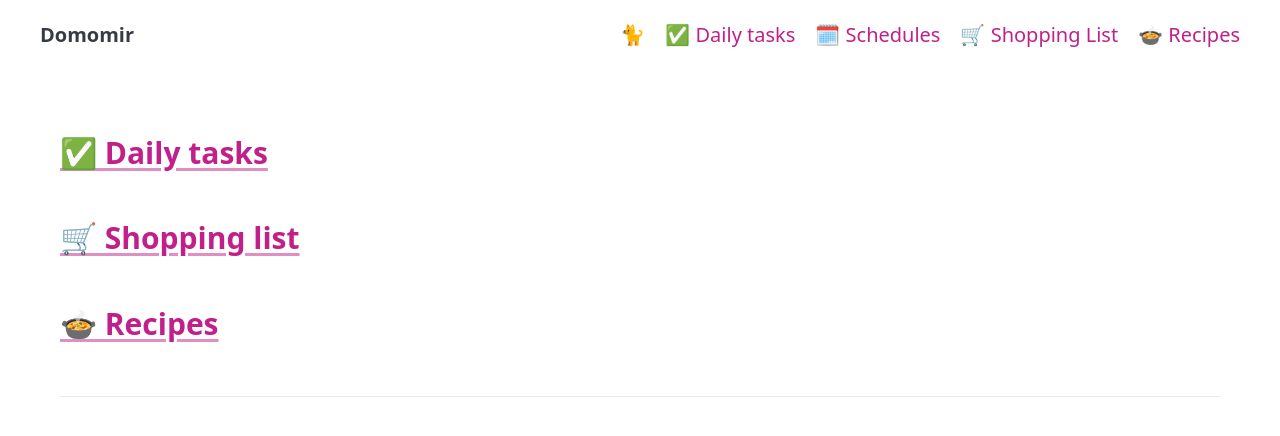
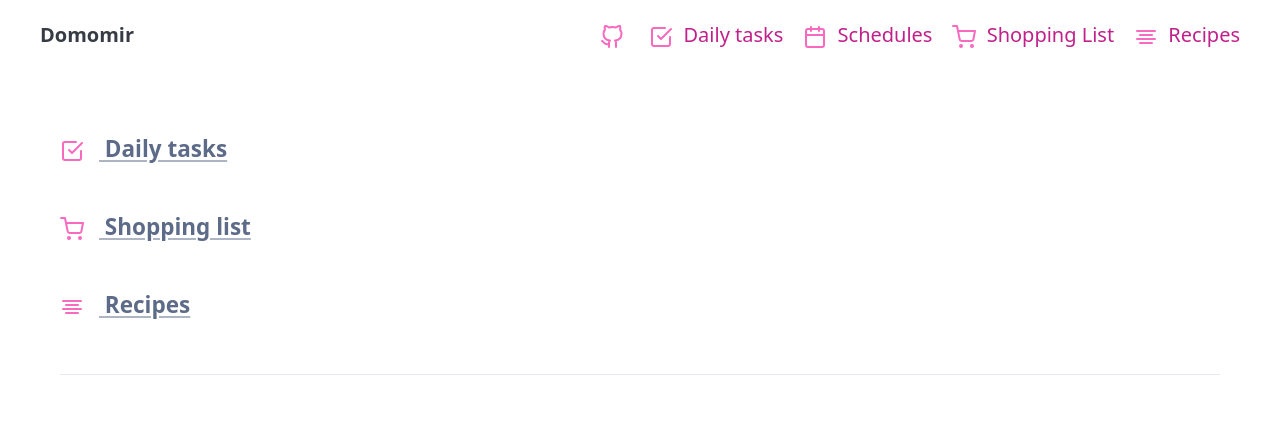
Before and after one commit to jkawczynski/domomirv2, a FastAPI app: page / in a window 1280 px wide. Shown: the top 436 px of the page. Run offline with FastAPI, Linux system fonts and the light colour scheme; some libraries are stand-ins or nearby versions.

Commit message:
menu icons

```diff
--- a/app/dashboard/models.py
+++ b/app/dashboard/models.py
@@ -4,7 +4,7 @@ from pydantic import BaseModel
 class AppRoute(BaseModel):
     name: str
     path: str
-    emoji_icon: str
+    icon: str
 
 
 class ExternalAppRoute(BaseModel):
--- a/app/dashboard/routes.py
+++ b/app/dashboard/routes.py
@@ -12,9 +12,9 @@ settings = get_settings()
 router = APIRouter()
 
 apps: list[models.AppRoute] = [
-    models.AppRoute(name="Daily tasks", path="/tasks", emoji_icon="✅"),
-    models.AppRoute(name="Shopping list", path="/shopping", emoji_icon="🛒"),
-    models.AppRoute(name="Recipes", path="/recipes", emoji_icon="🍲"),
+    models.AppRoute(name="Daily tasks", path="/tasks", icon="check-square"),
+    models.AppRoute(name="Shopping list", path="/shopping", icon="shopping-cart"),
+    models.AppRoute(name="Recipes", path="/recipes", icon="align-center"),
 ]
 
 
--- a/app/static/css/app.css
+++ b/app/static/css/app.css
@@ -96,3 +96,13 @@
 .dashboard-item {
   padding: 15px 0 15px 0;
 }
+
+.dashboard-item-icon {
+  padding-right: 15px;
+  padding-botton: 4px;
+}
+
+.menu-item-icon {
+  padding-right: 5px;
+  padding-botton: 4px;
+}
--- a/app/templates/common/_base.html
+++ b/app/templates/common/_base.html
@@ -38,7 +38,10 @@
                            hx-target="#content-container"
                            hx-swap="innerHTML"
                            hx-indicator="#loading"
-                           hx-push-url="true">🐈</a>
+                           hx-push-url="true">
+                            <img class="menu-item-icon"
+                                 src="{{ url_for('static', path='svg/github.svg') }}" />
+                        </a>
                     </li>
                     <li class="item">
                         <a href="/tasks"
@@ -46,7 +49,10 @@
                            hx-target="#content-container"
                            hx-swap="innerHTML"
                            hx-indicator="#loading"
-                           hx-push-url="true">✅ <span class="menu-item-name">Daily tasks</span></a>
+                           hx-push-url="true">
+                            <img class="menu-item-icon"
+                                 src="{{ url_for('static', path='svg/check-square.svg') }}" />
+                            <span class="menu-item-name">Daily tasks</span></a>
                     </li>
                     <li class="item">
                         <a href="/schedules"
@@ -54,7 +60,10 @@
                            hx-target="#content-container"
                            hx-swap="innerHTML"
                            hx-indicator="#loading"
-                           hx-push-url="true">🗓 <span class="menu-item-name">Schedules</span></a>
+                           hx-push-url="true">
+                            <img class="menu-item-icon"
+                                 src="{{ url_for('static', path='svg/calendar.svg') }}" />
+                            <span class="menu-item-name">Schedules</span></a>
                     </li>
                     <li class="item">
                         <a href="/shopping"
@@ -62,7 +71,10 @@
                            hx-target="#content-container"
                            hx-swap="innerHTML"
                            hx-indicator="#loading"
-                           hx-push-url="true">🛒 <span class="menu-item-name">Shopping List</span></a>
+                           hx-push-url="true">
+                            <img class="menu-item-icon"
+                                 src="{{ url_for('static', path='svg/shopping-cart.svg') }}" />
+                            <span class="menu-item-name">Shopping List</span></a>
                     </li>
                     <li class="item">
                         <a href="/recipes"
@@ -70,7 +82,10 @@
                            hx-target="#content-container"
                            hx-swap="innerHTML"
                            hx-indicator="#loading"
-                           hx-push-url="true">🍲 <span class="menu-item-name">Recipes</span></a>
+                           hx-push-url="true">
+                            <img class="menu-item-icon"
+                                 src="{{ url_for('static', path='svg/align-center.svg') }}" />
+                            <span class="menu-item-name">Recipes</span></a>
                     </li>
                 </ul>
             </nav>
--- a/app/templates/dashboard/_partials/index.html
+++ b/app/templates/dashboard/_partials/index.html
@@ -1,22 +1,29 @@
 <div class="container-fluid">
     {% for app in apps %}
         <div class="dashboard-item">
-            <h3>
-                <a hx-get="{{ app.path }}"
+            <h5>
+                <a class="secondary"
+                   hx-get="{{ app.path }}"
                    hx-target="#content-container"
                    hx-swap="innerHTML"
                    hx-indicator="#loading"
                    hx-push-url="true"
-                   href="{{ app.path }}">{{ app.emoji_icon }} {{ app.name }}</a>
-            </h3>
+                   href="{{ app.path }}">
+                    <img class="dashboard-item-icon"
+                         src="{{ url_for('static', path='svg/' + app.icon + '.svg') }}" />
+                {{ app.name }}</a>
+            </h5>
         </div>
     {% endfor %}
     <hr />
     {% for app in external_apps %}
         <div class="dashboard-item">
-            <h3>
-                <a href="{{ app.url }}" target="_blank">🔗 {{ app.name }}</a>
-            </h3>
+            <h5>
+                <a class="secondary" href="{{ app.url }}" target="_blank">
+                    <img class="dashboard-item-icon"
+                         src="{{ url_for('static', path='svg/external-link.svg') }}" />
+                {{ app.name }}</a>
+            </h5>
         </div>
     {% endfor %}
 </div>
--- a/app/templates/tasks/_partials/tasks_list.html
+++ b/app/templates/tasks/_partials/tasks_list.html
@@ -48,7 +48,7 @@
                         </p>
                     </hgroup>
                     <div class="list-item-right-action">
-                        <img src="{{ url_for('static', path='svg/dots.svg') }}"
+                        <img src="{{ url_for('static', path='svg/more-vertical.svg') }}"
                              _="on click add @open='true' to next <dialog/>">
                     </img>
                 </div>
```
Also changed, not shown: app/static/svg/align-center.svg (added), app/static/svg/calendar.svg (added), app/static/svg/check-square.svg (added), app/static/svg/external-link.svg (added), app/static/svg/github.svg (added), app/static/svg/more-vertical.svg (added), app/static/svg/shopping-cart.svg (added).
